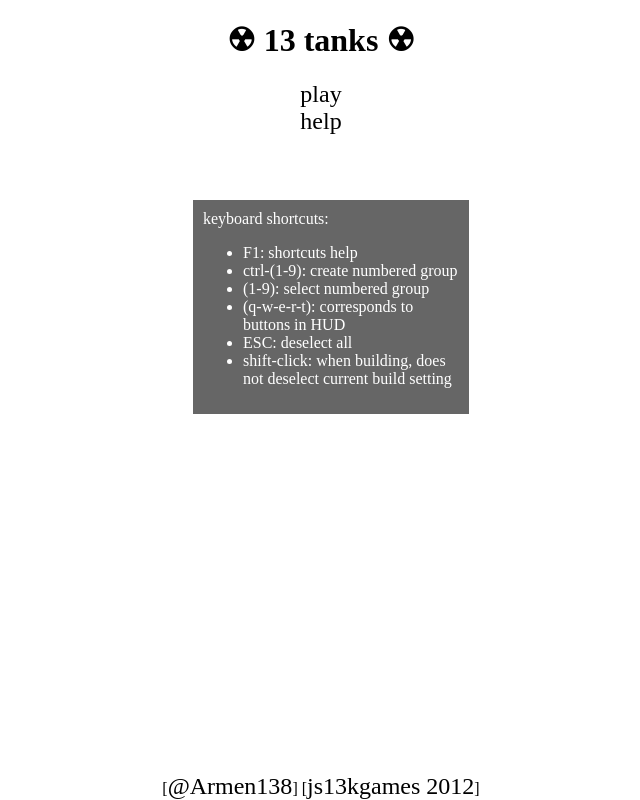
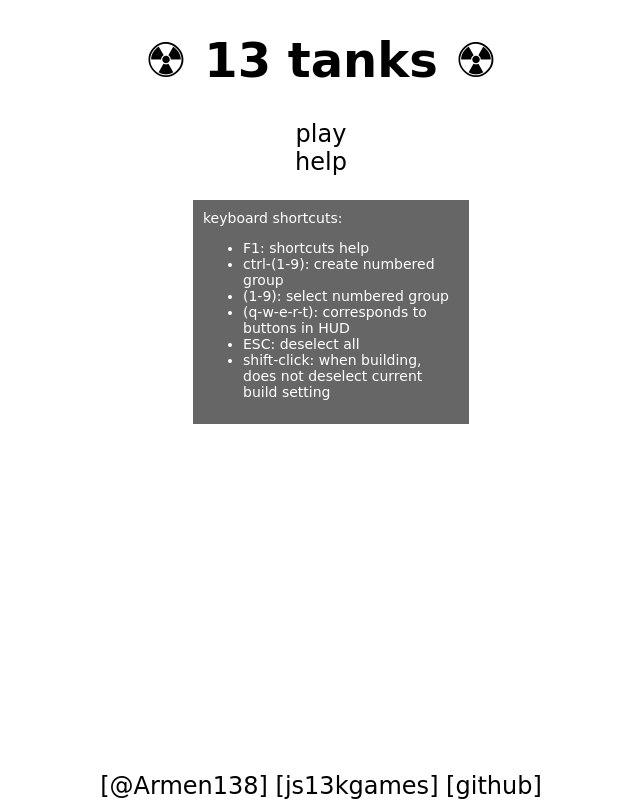
Before and after one commit to Armen138/rts13k, a plain HTML site: page bin/index.html in a window 1280 px wide. Both pictures are taken after a click on the link "help". Shown: the whole page, without its empty margins (319-959 px from the left). Drawn offline with Linux system fonts and the light colour scheme.

Commit message:
fixed icons on win7

```diff
--- a/bin/index.html
+++ b/bin/index.html
@@ -5,7 +5,8 @@
 		<script src='js/rts13k.js'></script>
 		<style type='text/css'>
 		body{
-			font-family: Arial Unicode MS;
+			font-family: Dejavu Sans, Arial;
+			font-size: 24px;
 		}
 		a {
 			color: black;
@@ -22,11 +23,24 @@
 			left: 0;
 			width: 100%;
 		}
+		#shortcuts {
+			display: none;
+			padding: 10px;
+			color: white;
+			z-index: 9;
+			position: absolute;
+			top: 25%;
+			left: 40%;
+			width: 20%;
+			background-color: rgba(0, 0, 0, 0.6);
+			text-align: left;
+			font-size: 14px;
+		}
 		</style>
 	</head>
 	<body style="margin: 0; padding: 0; overflow: hidden; width: 100%; height: 100%" oncontextmenu="return false;">
         <canvas id='game'></canvas>
-		<div id='menu' style='position: absolute; top: 0; left: 0;text-align: center; width: 100%; height: 100%'>
+        <div id='menu' style='position: absolute; top: 0; left: 0;text-align: center; width: 100%; height: 100%'>
         	<h1>☢ 13 tanks ☢</h1>
         	<a id='play' href='#'>play</a><br/>
         	<div style='display: none' id='difficulty'>
@@ -36,10 +50,10 @@
         	</div>
         	<a id='help' href='#'>help</a>
         	<div id='footer'>
-        		[<a href='https://twitter.com/Armen138'>@Armen138</a>] [<a href='http://www.js13kgames.com'>js13kgames 2012</a>]
+        		[<a href='https://twitter.com/Armen138'>@Armen138</a>] [<a href='http://www.js13kgames.com'>js13kgames</a>] [<a href='https://github.com/Armen138/rts13k'>github</a>]
         	</div>
         </div>
-    	<div style='display: none; padding: 10px; color: white; z-index: 9; position: absolute; top: 25%; left: 40%; width: 20%; background-color: rgba(0, 0, 0, 0.6); text-align: left;' id='shortcuts'>
+    	<div id='shortcuts'>
     		keyboard shortcuts:
     		<ul>
     			<li>F1: shortcuts help</li>
--- a/js/unit.js
+++ b/js/unit.js
@@ -81,7 +81,7 @@ var Unit = function(tx, ty, tc, unitObject) {
 				unitObject.art(x, y, color.toString(), selected ? "yellow" : "black", angle, cannonAngle);
 				if(unit.badge !== "") {
 					game.context.fillStyle = "black";
-					game.context.font = "10px Arial Unicode MS, Arial";
+					game.context.font = "10px Dejavu Sans, Arial";
 					game.context.textAlign = "left";
 					game.context.fillText(unit.badge ,  x - game.map.offset.X * tileSize, y - game.map.offset.Y * tileSize);
 				}
```
Also changed, not shown: index.html (+17 -3 lines), js/ui.js (+7 -7 lines), bin/js/rts13k.js, 1 other file.
